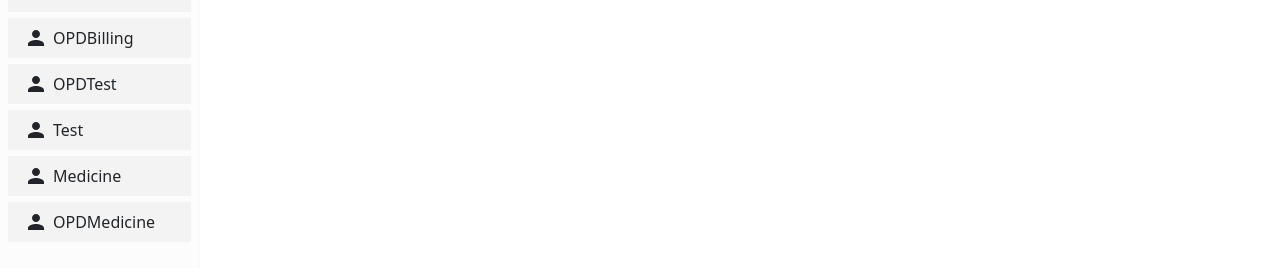
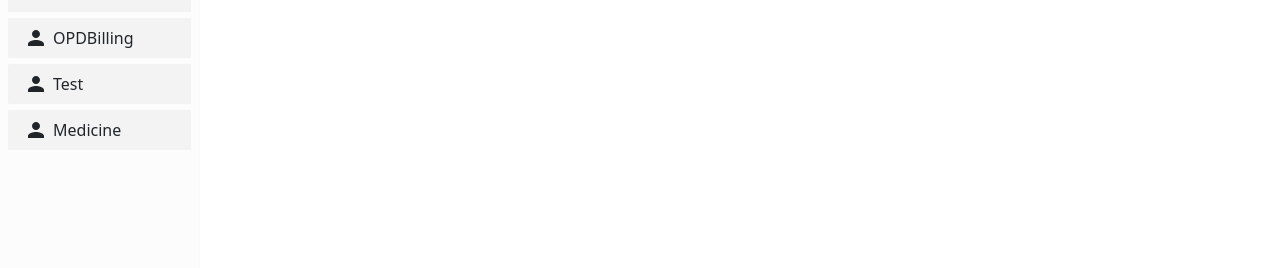
Before and after one commit to Suresh-Mante/MedibuddyUI, a React (Create React App) app in the folder medibuddy/: page / in a window 1280 px wide. Shown: the part 448-716 px from the top of the page. Built offline with nearby package versions, Linux system fonts and the light colour scheme; no server answers.

Commit message:
modified left navigation

```diff
--- a/medibuddy/src/components/LeftNavigation.js
+++ b/medibuddy/src/components/LeftNavigation.js
@@ -168,18 +168,6 @@ const Menu = () => {
                         {state.isWidthFull ? 'OPDBilling' : null}
                     </li>
                 </Link>
-                {/* OPDTest */}
-                <Link to='/OPDTest' className='non-decor-link' id='home-link'
-                    onClick={() => updateActiveTab('/OPDTest')}>
-                    <li className={`one-line-text  flex ${state.activeTab == '/OPDTest' ?
-                        'active' : ''}`}>
-                        <svg viewBox="0 0 24 24" className='icon' width='24px' height='24px'
-                            style={{ marginRight: '5px' }}>
-                            <path d="M12 12c2.21 0 4-1.79 4-4s-1.79-4-4-4-4 1.79-4 4 1.79 4 4 4zm0 2c-2.67 0-8 1.34-8 4v2h16v-2c0-2.66-5.33-4-8-4z"
-                                fill='currentColor'></path></svg>
-                        {state.isWidthFull ? 'OPDTest' : null}
-                    </li>
-                </Link>
                 {/*Test*/}
                 <Link to='/Test' className='non-decor-link' id='home-link'
                     onClick={() => updateActiveTab('/Test')}>
@@ -204,18 +192,6 @@ const Menu = () => {
                         {state.isWidthFull ? 'Medicine' : null}
                     </li>
                 </Link>
-                {/*OPDMedicine*/}
-                <Link to='/OPDMedicine' className='non-decor-link' id='home-link'
-                    onClick={() => updateActiveTab('/OPDMedicine')}>
-                    <li className={`one-line-text  flex ${state.activeTab == '/OPDMedicine' ?
-                        'active' : ''}`}>
-                        <svg viewBox="0 0 24 24" className='icon' width='24px' height='24px'
-                            style={{ marginRight: '5px' }}>
-                            <path d="M12 12c2.21 0 4-1.79 4-4s-1.79-4-4-4-4 1.79-4 4 1.79 4 4 4zm0 2c-2.67 0-8 1.34-8 4v2h16v-2c0-2.66-5.33-4-8-4z"
-                                fill='currentColor'></path></svg>
-                        {state.isWidthFull ? 'OPDMedicine' : null}
-                    </li>
-                </Link>
             </ul>
         </div>
     );
```
